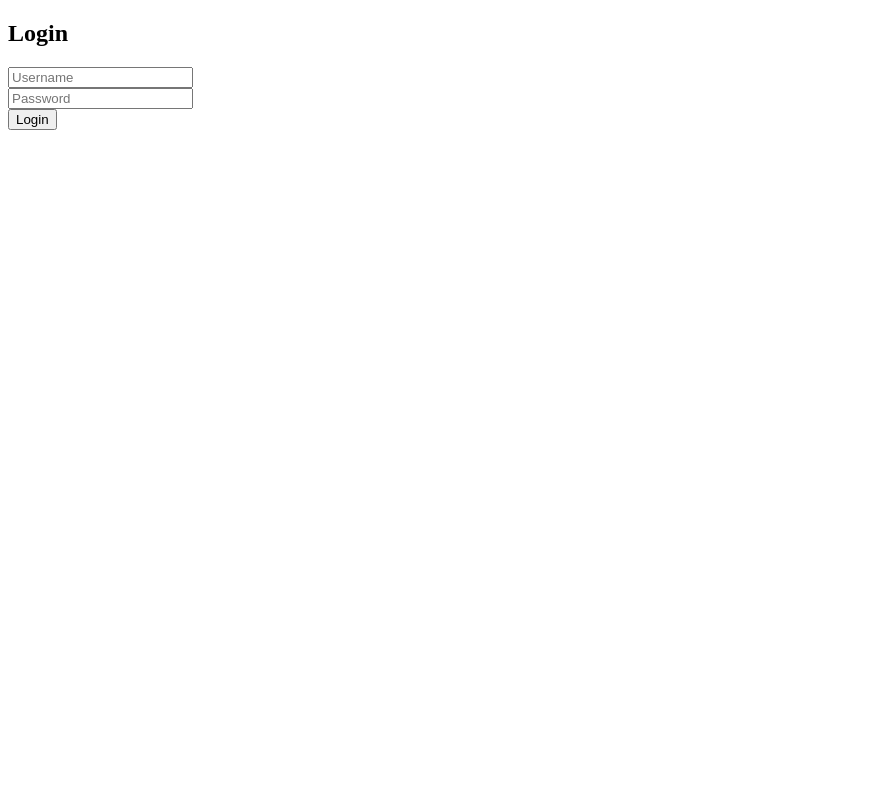
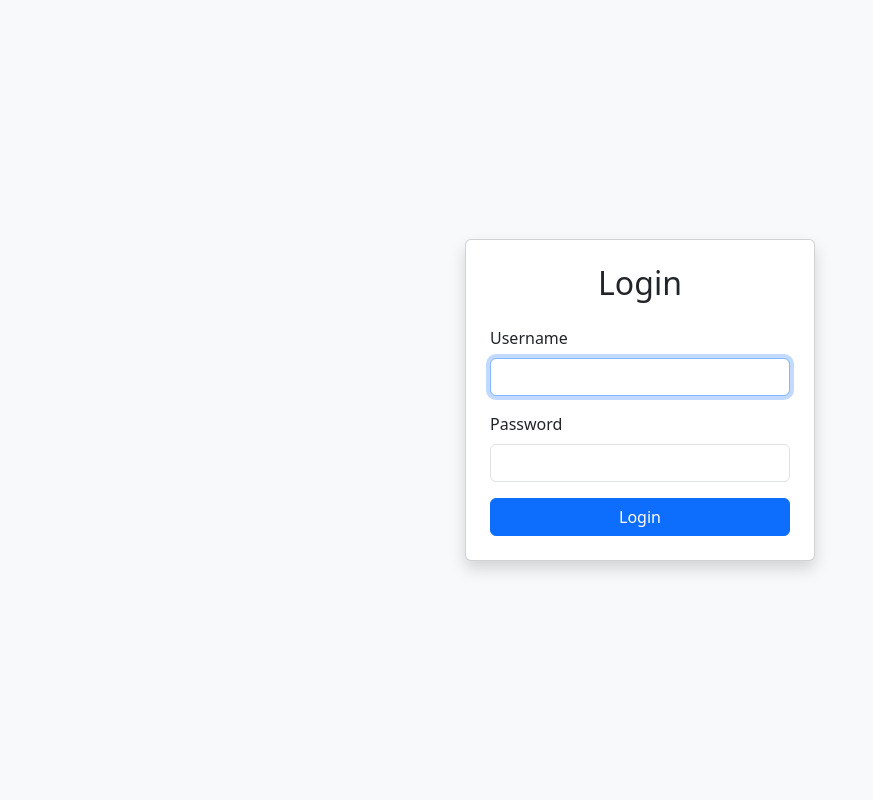
Before and after one commit to guguinhass/AtlanticDivingCenterCRM, a Flask app: page /login in a window 1280 px wide. Shown: the whole page, without its empty margins (0-873 px from the left). Run offline with Flask 3, Linux system fonts and the light colour scheme.

Commit message:
Login page refinment

```diff
--- a/app.py
+++ b/app.py
@@ -13,7 +13,6 @@ from supabase import create_client
 import webbrowser
 from apscheduler.schedulers.background import BackgroundScheduler
 import atexit
-import time
 from functools import wraps
 
 #--------Load Environment Variables-------
--- a/templates/login.html
+++ b/templates/login.html
@@ -2,22 +2,31 @@
 <html>
 <head>
     <title>Login</title>
+    <link href="https://cdn.jsdelivr.net/npm/bootstrap@5.3.2/dist/css/bootstrap.min.css" rel="stylesheet">
 </head>
-<body>
-    <h2>Login</h2>
+<body class="bg-light">
+    <div class="container d-flex align-items-center justify-content-center" style="min-height: 100vh;">
+        <div class="card shadow p-4" style="width: 100%; max-width: 350px;">
+            <h2 class="mb-4 text-center">Login</h2>
             {% with messages = get_flashed_messages() %}
               {% if messages %}
-        <ul>
-        {% for message in messages %}
-          <li>{{ message }}</li>
-        {% endfor %}
-        </ul>
+                <div class="alert alert-danger" role="alert">
+                  {{ messages[0] }}
+                </div>
               {% endif %}
             {% endwith %}
             <form method="post">
-        <input type="text" name="username" placeholder="Username" required><br>
-        <input type="password" name="password" placeholder="Password" required><br>
-        <button type="submit">Login</button>
+                <div class="mb-3">
+                    <label for="username" class="form-label">Username</label>
+                    <input type="text" class="form-control" id="username" name="username" required autofocus>
+                </div>
+                <div class="mb-3">
+                    <label for="password" class="form-label">Password</label>
+                    <input type="password" class="form-control" id="password" name="password" required>
+                </div>
+                <button type="submit" class="btn btn-primary w-100">Login</button>
             </form>
+        </div>
+    </div>
 </body>
 </html>
```
Lines whose indentation alone changed are shown as unchanged.
